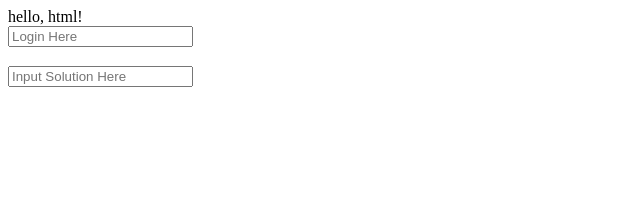
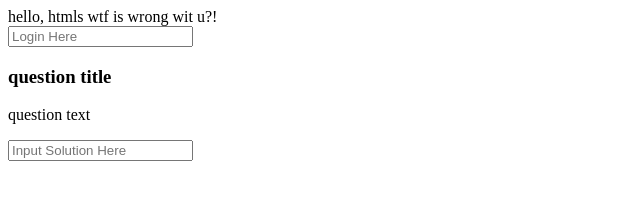
Before and after one commit to keeganridgley107/Galvanize-Mystery, a website: page public/index.html in a window 1280 px wide. Shown: the whole page, without its empty margins (0-640 px from the left). Drawn offline with nearby package versions, Linux system fonts and the light colour scheme; some packages are replaced by stand-ins of ours.

Commit message:
network err, fixed and moving along

```diff
--- a/public/index.html
+++ b/public/index.html
@@ -9,7 +9,7 @@
 <body>
 
 <div class="">
-  hello, html!
+  hello, htmls wtf is wrong wit u?!
 </div>
 
 <questions></questions>
--- a/public/questions/question.controller.js
+++ b/public/questions/question.controller.js
@@ -12,10 +12,19 @@
 
     function questionCtrl($http) {
         const vm = this;
+
         vm.$onInit = function() {
-          console.log("onInit is running");
+          console.log("onInit ng-if is yes for testing purposes");
+          vm.questionToggleFlag = true;
+
         }; //end of oninit function
 
-     }
+
+
+
+
+
+
+     } //end QuestionController
 
 })();
--- a/public/questions/question.template.html
+++ b/public/questions/question.template.html
@@ -7,12 +7,12 @@
 
 
 <!-- this is where questions will be generated  -->
-<div ng-if="true" class="">
+<div ng-if="$ctrl.questionToggleFlag" class="">
 <div class="container">
   <div ng-reapeat="question in $ctrl.questions" class="col-md-12">
     <div class="">
-      <h3>{{ question.title }}</h3>
-      <p>{{ question.text }}</p>
+      <h3> question title {{question.title}} </h3>
+      <p> question text {{question.text}} </p>
       <input type="text" name="question_input" placeholder="Input Solution Here" value="">
     </div>
   </div>
```
